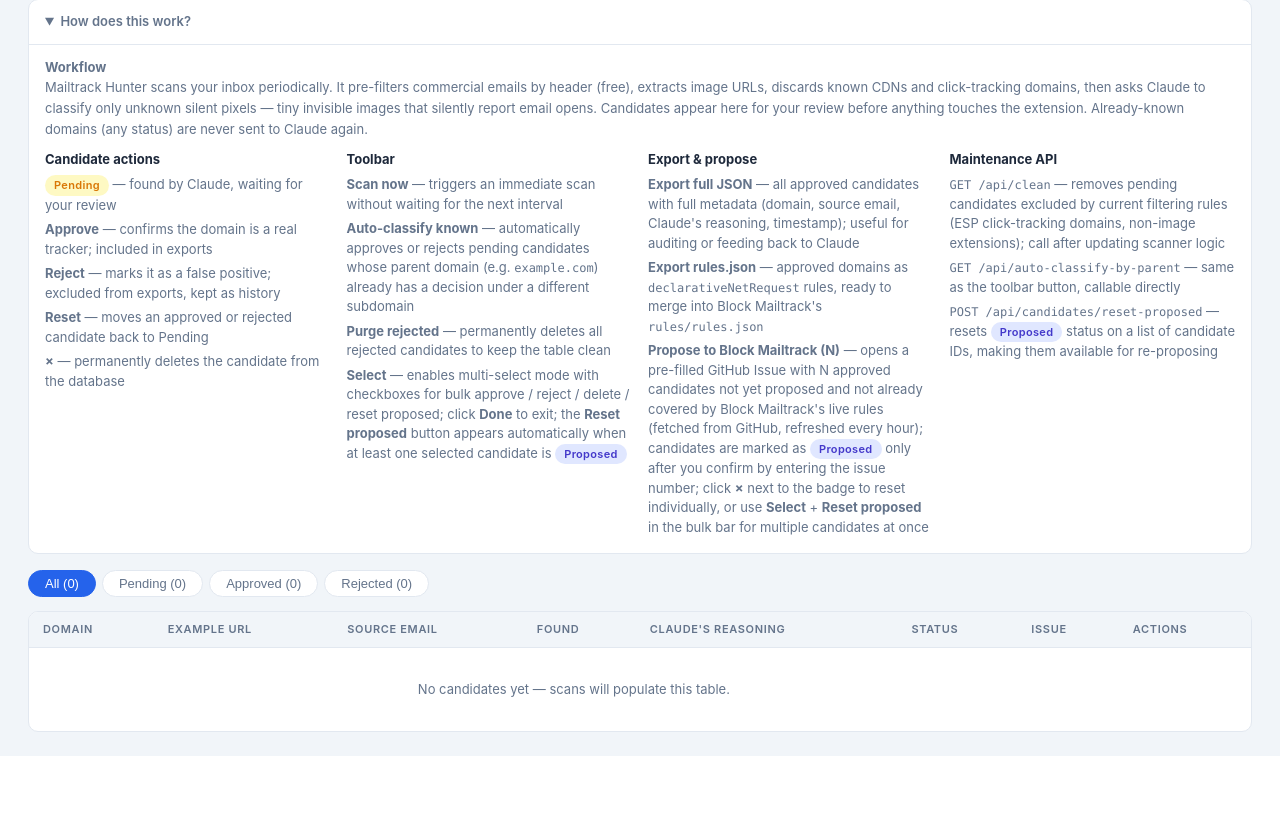
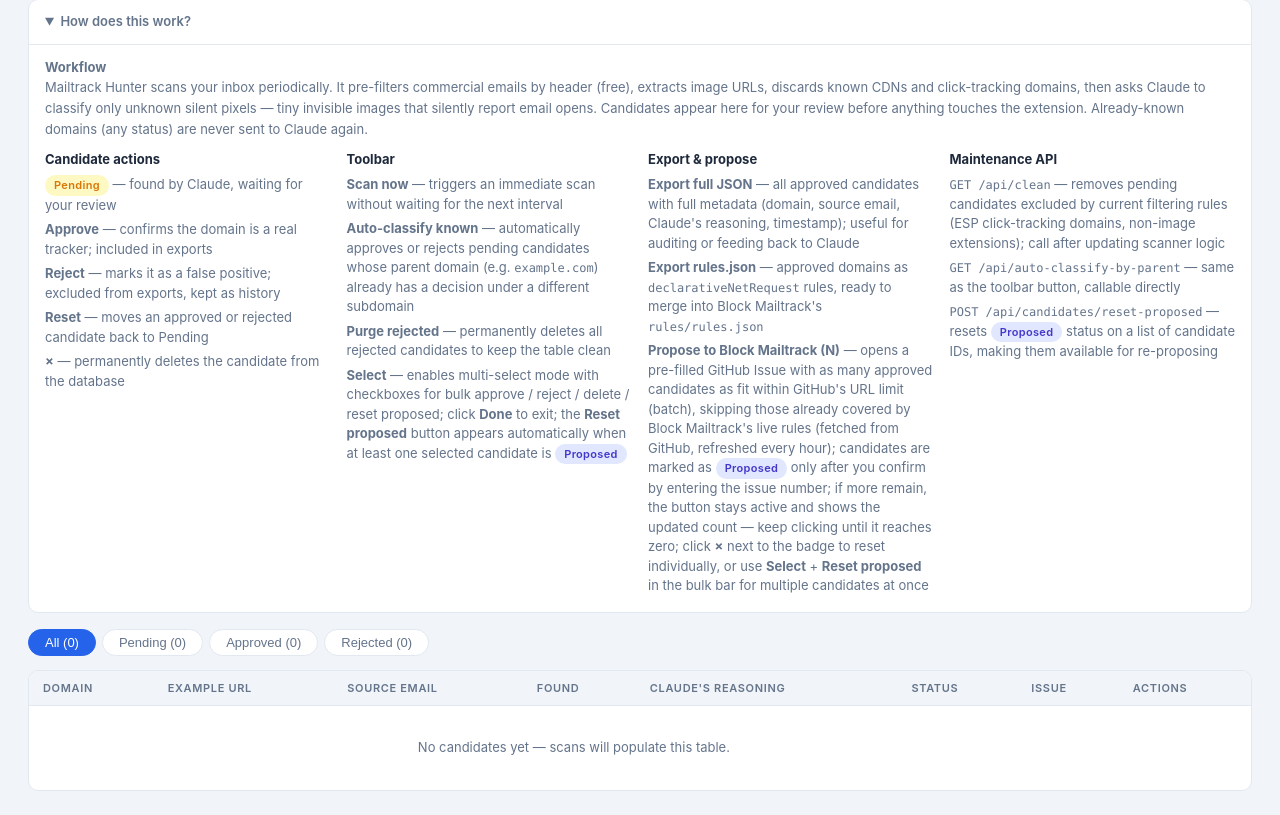
Before and after one commit to Marvellous-Codeworks/mailtrack-hunter, a FastAPI app: page / in a window 1280 px wide, after a click on "How does this work?". Shown: the part 277-1092 px from the top of the page. Before the commit the page ends 1033 px from the top, so only its background shows below. Run offline with FastAPI, Linux system fonts and the light colour scheme; data that the repository does not hold is empty.

Commit message:
Update legend: document batch propose flow

```diff
--- a/templates/index.html
+++ b/templates/index.html
@@ -128,7 +128,7 @@
           <ul>
             <li><b>Export full JSON</b> — all approved candidates with full metadata (domain, source email, Claude's reasoning, timestamp); useful for auditing or feeding back to Claude</li>
             <li><b>Export rules.json</b> — approved domains as <code>declarativeNetRequest</code> rules, ready to merge into Block Mailtrack's <code>rules/rules.json</code></li>
-            <li><b>Propose to Block Mailtrack (N)</b> — opens a pre-filled GitHub Issue with N approved candidates not yet proposed and not already covered by Block Mailtrack's live rules (fetched from GitHub, refreshed every hour); candidates are marked as <span class="badge badge-proposed">Proposed</span> only after you confirm by entering the issue number; click <b>&times;</b> next to the badge to reset individually, or use <b>Select</b> + <b>Reset proposed</b> in the bulk bar for multiple candidates at once</li>
+            <li><b>Propose to Block Mailtrack (N)</b> — opens a pre-filled GitHub Issue with as many approved candidates as fit within GitHub's URL limit (batch), skipping those already covered by Block Mailtrack's live rules (fetched from GitHub, refreshed every hour); candidates are marked as <span class="badge badge-proposed">Proposed</span> only after you confirm by entering the issue number; if more remain, the button stays active and shows the updated count — keep clicking until it reaches zero; click <b>&times;</b> next to the badge to reset individually, or use <b>Select</b> + <b>Reset proposed</b> in the bulk bar for multiple candidates at once</li>
           </ul>
         </div>
         <div>
```
